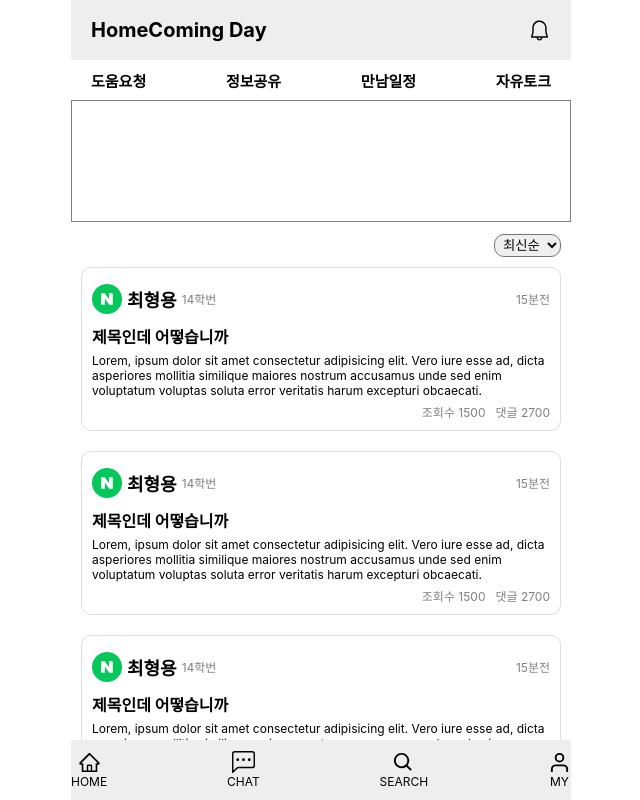
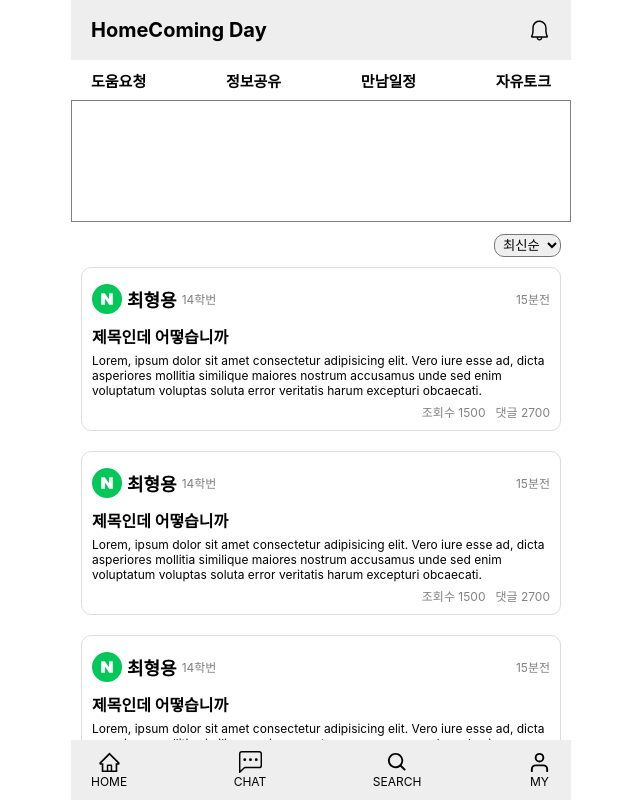
Before and after one commit to jennywoon/HomeComingDay, a React (Create React App) app: page / in a window 1280 px wide. Shown: the top 800 px of the page, without its empty margins (319-959 px from the left). Built offline with nearby package versions, Linux system fonts and the light colour scheme.

Commit message:
하단 탭 패딩 수정

```diff
--- a/src/components/BottomTap.jsx
+++ b/src/components/BottomTap.jsx
@@ -12,9 +12,9 @@ const BottomTap = () => {
     return (
         <SecondWrap>
                 <Bottom>
-                    <Tap onClick={() => {
-                        navigate("/")
-                    }}>
+                    <Tap onClick={() => {navigate("/")}}
+                    style={{paddingLeft: "20px"}}
+                    >
                         <AiOutlineHome size="23"/>
                         <TapTitle>HOME</TapTitle>
                     </Tap>
@@ -26,7 +26,9 @@ const BottomTap = () => {
                         <BiSearch size="23"/>
                         <TapTitle>SEARCH</TapTitle>
                     </Tap>
-                    <Tap>
+                    <Tap
+                    style={{paddingRight: "20px"}}
+                    >
                         <FiUser size="23"/>
                         <TapTitle>MY</TapTitle>
                     </Tap>
@@ -58,7 +60,7 @@ const Tap = styled.div`
     flex-direction: column;
     align-items: center;
     cursor: pointer;
-    /* padding: 0 30px; */
+    /* padding: 0 20px; */
 `
 const TapTitle = styled.div`
     font-size: 12px;
```
